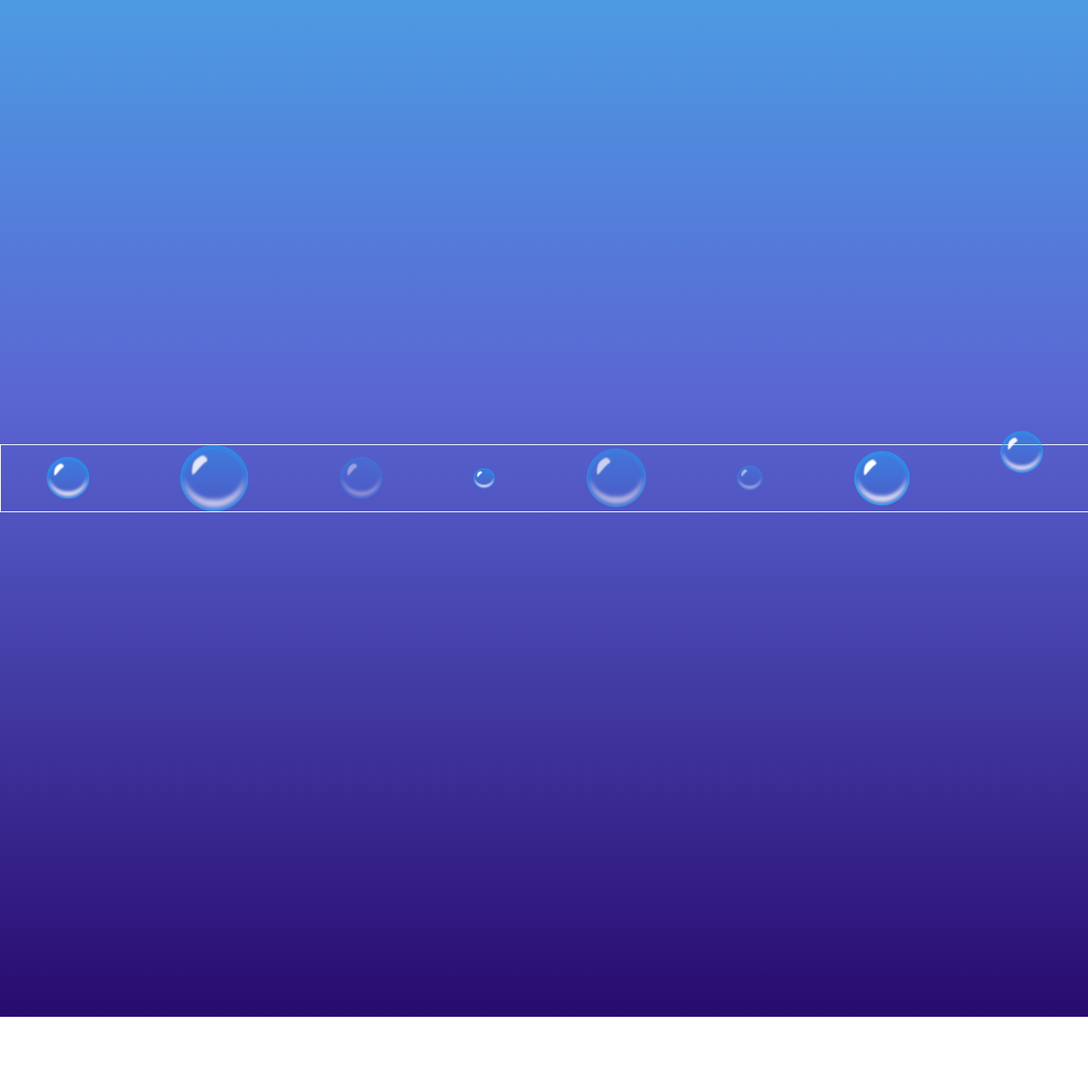
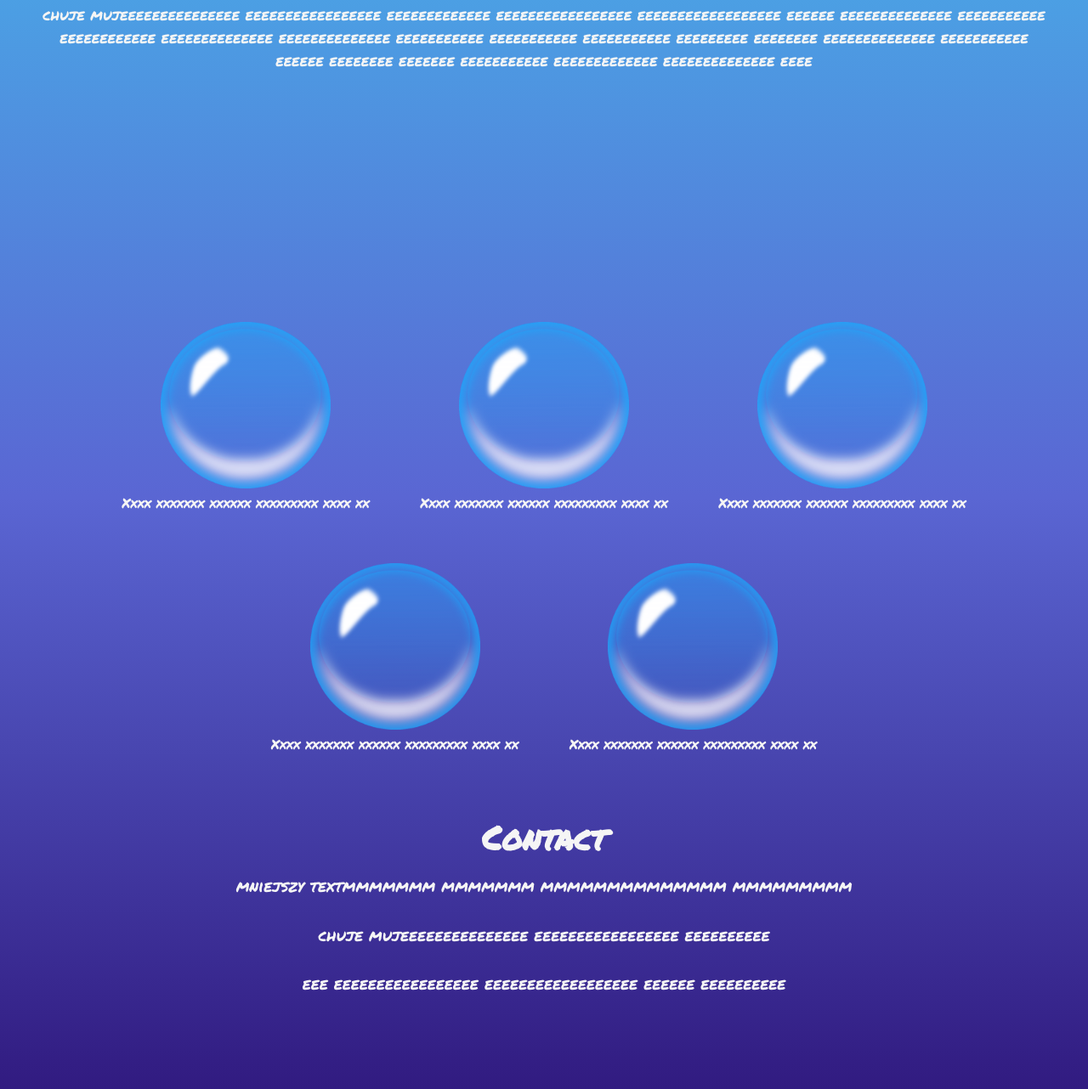
Before and after one commit to LukaszPudlewski/pf, a plain HTML site: page index.html in a window 1280 px wide. Shown: the part 267-1549 px from the top of the page at 85% size. Before the commit the page ends 1464 px from the top, so only its background shows below. Drawn offline with Linux system fonts and the light colour scheme.

Commit message:
almost rdy

```diff
--- a/index.html
+++ b/index.html
@@ -8,10 +8,11 @@
     <link rel="stylesheet" href="style.css"/>
     <title>Porftfolio</title>
 </head>
+<!--home troche bez sensu-->
 <body>
     <div class="nav">
         <a href="index.html">HOME</a>
-        <a href="#about">ABOUT</a>
+        <a href="#projects">PROJECTS</a>
         <a href="#contact">CONTACT</a>
     </div>
     <div class="bubbles">
@@ -26,5 +27,43 @@
         <img src="bubble.png" width="50px">
 
     </div>
+<!--tekst do zmiany-->
+    <div class="main">
+        <h1>Duzy text</h1>
+        <h4>mniejszy textmmmmmmm mmmmmmm mmmmmmmmmmmmmm mmmmmmmmm</h4>
+        <p>chuje mujeeeeeeeeeeeeeee eeeeeeeeeeeeeeeee eeeeeeeeeeeee eeeeeeeeeeeeeeeee eeeeeeeeeeeeeeeeee eeeeee eeeeeeeeeeeeee eeeeeeeeeee eeeeeeeeeeee eeeeeeeeeeeeee eeeeeeeeeeeeee eeeeeeeeeee eeeeeeeeeee eeeeeeeeeee eeeeeeeee eeeeeeee eeeeeeeeeeeeee eeeeeeeeeee eeeeee eeeeeeee eeeeeee eeeeeeeeeee eeeeeeeeeeeee eeeeeeeeeeeeee eeee</p>
+
+    </div>
+<!--potem zmienic img w linki-->
+    <div id="projects">
+        <figure>
+            <img src="bubble.png" alt="project" width="200px">
+            <figcaption>Xxxx xxxxxxx xxxxxx xxxxxxxxx xxxx xx</figcaption>
+        </figure>
+        <figure>
+            <img src="bubble.png" alt="project" width="200px">
+            <figcaption>Xxxx xxxxxxx xxxxxx xxxxxxxxx xxxx xx</figcaption>
+        </figure>
+        <figure>
+            <img src="bubble.png" alt="project" width="200px">
+            <figcaption>Xxxx xxxxxxx xxxxxx xxxxxxxxx xxxx xx</figcaption>
+        </figure>
+        <figure>
+            <img src="bubble.png" alt="project" width="200px">
+            <figcaption>Xxxx xxxxxxx xxxxxx xxxxxxxxx xxxx xx</figcaption>
+        </figure>
+        <figure>
+            <img src="bubble.png" alt="project" width="200px">
+            <figcaption>Xxxx xxxxxxx xxxxxx xxxxxxxxx xxxx xx</figcaption>
+        </figure>
+
+    </div>
+<!--kontakt do uzupelnienia-->
+    <div id="contact">
+        <h1>Contact</h1>
+        <p>mniejszy textmmmmmmm mmmmmmm mmmmmmmmmmmmmm mmmmmmmmm</p>
+        <p>chuje mujeeeeeeeeeeeeeee eeeeeeeeeeeeeeeee eeeeeeeeee</p>
+        <p>eee eeeeeeeeeeeeeeeee eeeeeeeeeeeeeeeeee eeeeee eeeeeeeeee</p>
+    </div>
 </body>
 </html>
--- a/style.css
+++ b/style.css
@@ -21,7 +21,7 @@ body {
   align-items: center;
   justify-content: space-around;
   position: absolute;
-  bottom: -70px;
+  bottom: -130%;
 }
 
 .bubbles img {
@@ -73,9 +73,9 @@ body {
   width: 65px;
 }
 
-div {
+/*div {
   border: solid 1px white;
-}
+}*/
 
 .nav {
   grid-area: 1/1 / span 3 / span 12;
@@ -100,3 +100,30 @@ div {
   background-color: rgb(13, 96, 173);
   color: wheat;
 }
+
+.main {
+  grid-area: 4/1 / span 10 / span 12;
+  text-align: center;
+  padding: 50px;
+  font-size: large;
+}
+
+#projects {
+  grid-area: 14/1 / span 12 / span 12;
+  display: flex;
+  flex-wrap: wrap;
+  justify-content: center;
+}
+
+figure {
+  margin: 30px;
+  text-align: center;
+}
+
+#contact {
+  grid-area: 26/ 1 / span 9 / span 12;
+  text-align: center;
+  padding: 40px;
+  font-size: larger;
+  line-height: 300%;
+}
```
